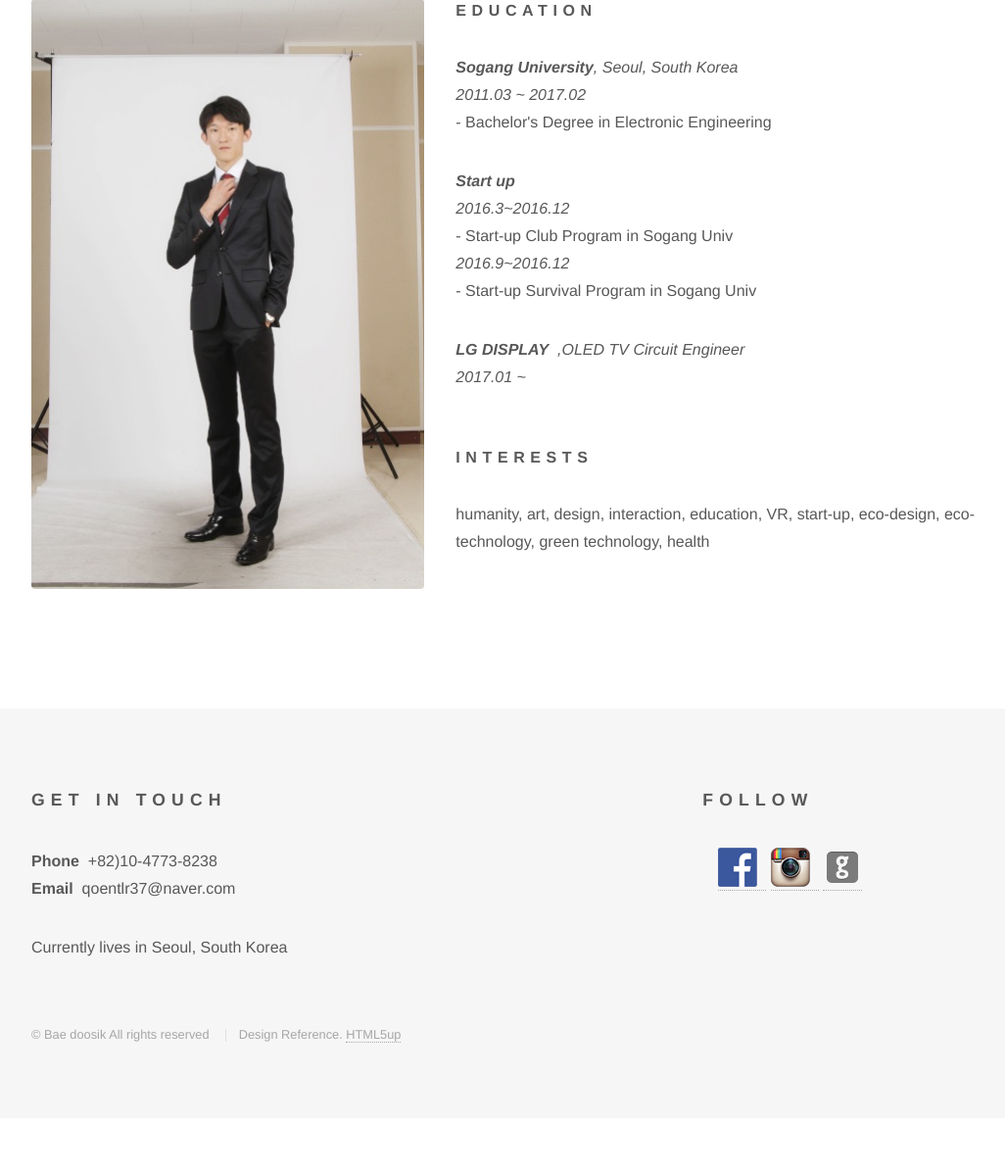
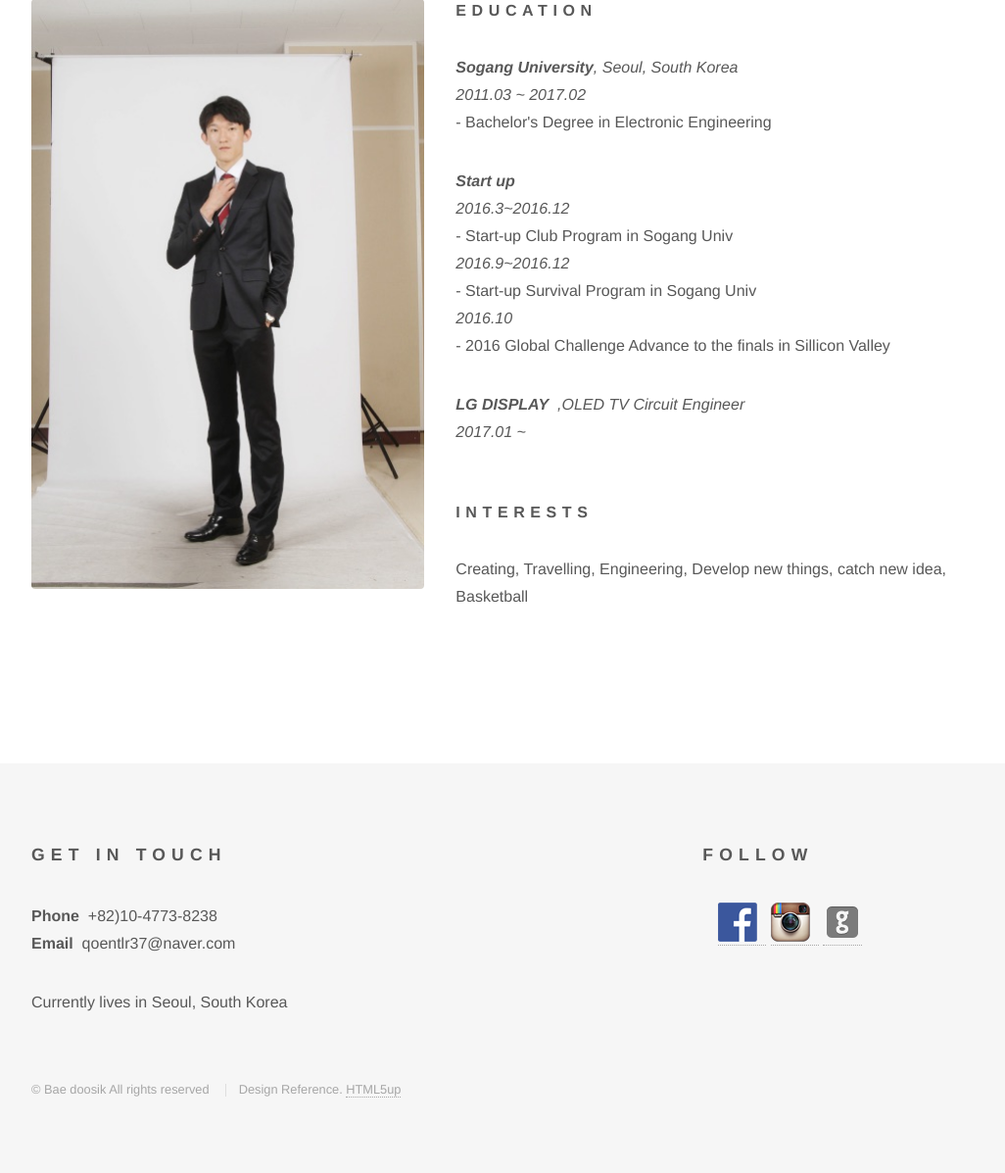
Before and after one commit to baidoosik/portfolio, a Django app: page /profile/ in a window 1280 px wide. Shown: the part 497-1694 px from the top of the page at 98% size, without its empty margins (104-1130 px from the left). Before the commit the page ends 1561 px from the top, so only its background shows below. Run offline with Django 3.2, Linux system fonts and the light colour scheme; some libraries are stand-ins or nearby versions.

Commit message:
profile 페이지 완성

```diff
--- a/portfolio/templates/portfolio/profile.html
+++ b/portfolio/templates/portfolio/profile.html
@@ -50,12 +50,15 @@
 					<br>- Start-up Club Program in Sogang Univ
                     <br><em>2016.9~2016.12 </em>
 					<br>- Start-up Survival Program in Sogang Univ
+                    <br><em>2016.10 </em>
+					<br>- 2016 Global Challenge Advance to the finals in Sillicon Valley
+
 					</p>
 					<em><strong>LG DISPLAY</strong>&nbsp ,OLED TV Circuit Engineer</em>
 					<br><em>2017.01 ~ </em><br>
 					<br><br>
 					<h3>Interests</h3>
-					<p>humanity, art, design, interaction, education, VR, start-up, eco-design, eco-technology, green technology, health</p>
+					<p>Creating, Travelling, Engineering, Develop new things, catch new idea, Basketball</p>
 					<br>
 					<!--<h3>Contact</h3>-->
 					<!--<p><strong>Phone</strong>&nbsp +82)10-8279-7736-->
```
